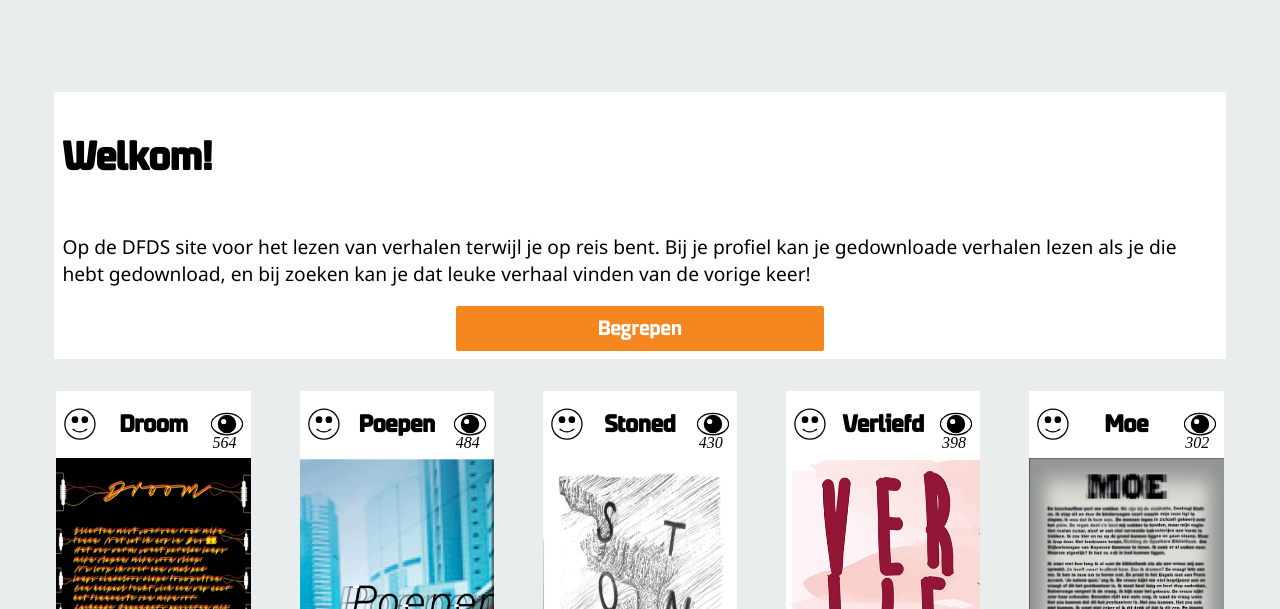
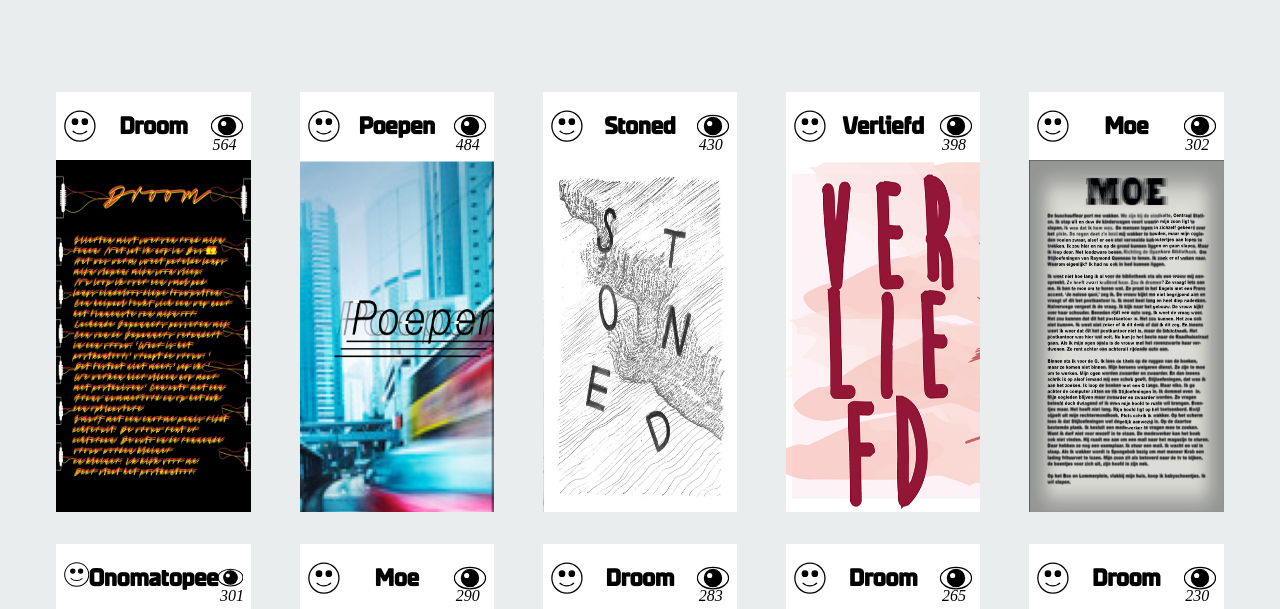
Before and after one commit to woutarb/BlokWebAanvulling, a plain HTML site: page index2.html in a window 1280 px wide. Shown: the part 148-757 px from the top of the page. Drawn offline with Linux system fonts and the light colour scheme.

Commit message:
Add files via upload

```diff
--- a/indexInitial.html
+++ b/index2.html
@@ -6,7 +6,7 @@
     <meta name="description" content="DFDS verhalen website">
     <meta name="author" content="Wouter Bijnsdorp">
     <meta name="viewport" content="width=device-width, initial-scale=1.0">
-    <link rel="stylesheet" href="styles/initial%20style.css">
+    <link rel="stylesheet" href="styles/style.css">
     <title>DFDStories</title>
     <link rel="shortcut icon" href="images/favicon.png" />
     <!-- Bron: Icon van https://www.dfdsseaways.nl/ gecropt -->
@@ -44,12 +44,6 @@
         </form>
     </header>
     <main>
-        <article>
-            <header>
-                <h1>Welkom!</h1>
-            </header>
-            <p>Op de DFDS site voor het lezen van verhalen terwijl je op reis bent. Bij je profiel kan je gedownloade verhalen lezen als je die hebt gedownload, en bij zoeken kan je dat leuke verhaal vinden van de vorige keer!</p>
-            <a href="index.html"> Begrepen</a> </article>
         <article>
             <header>
                 <i>rating</i>
```
